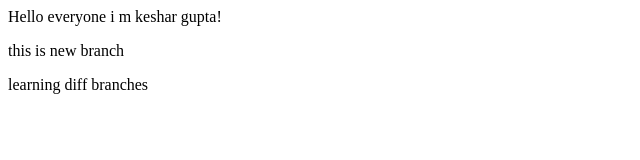
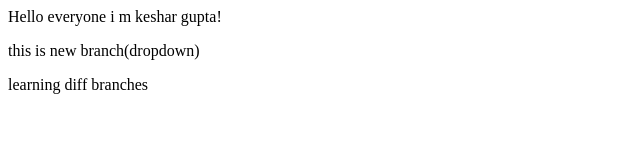
Before and after one commit to Keshargupta2004/Localrepo, a plain HTML site: page index.html in a window 1280 px wide. Shown: the full height of the page, 0-640 px from the left. Drawn offline with Linux system fonts and the light colour scheme.

Commit message:
added drpodown

```diff
--- a/index.html
+++ b/index.html
@@ -1,4 +1,4 @@
 <p> Hello everyone
     i m keshar gupta!</p>
-<p>this is new branch</p>
+<p>this is new branch(dropdown)</p>
 <p>learning diff branches</p>
```
